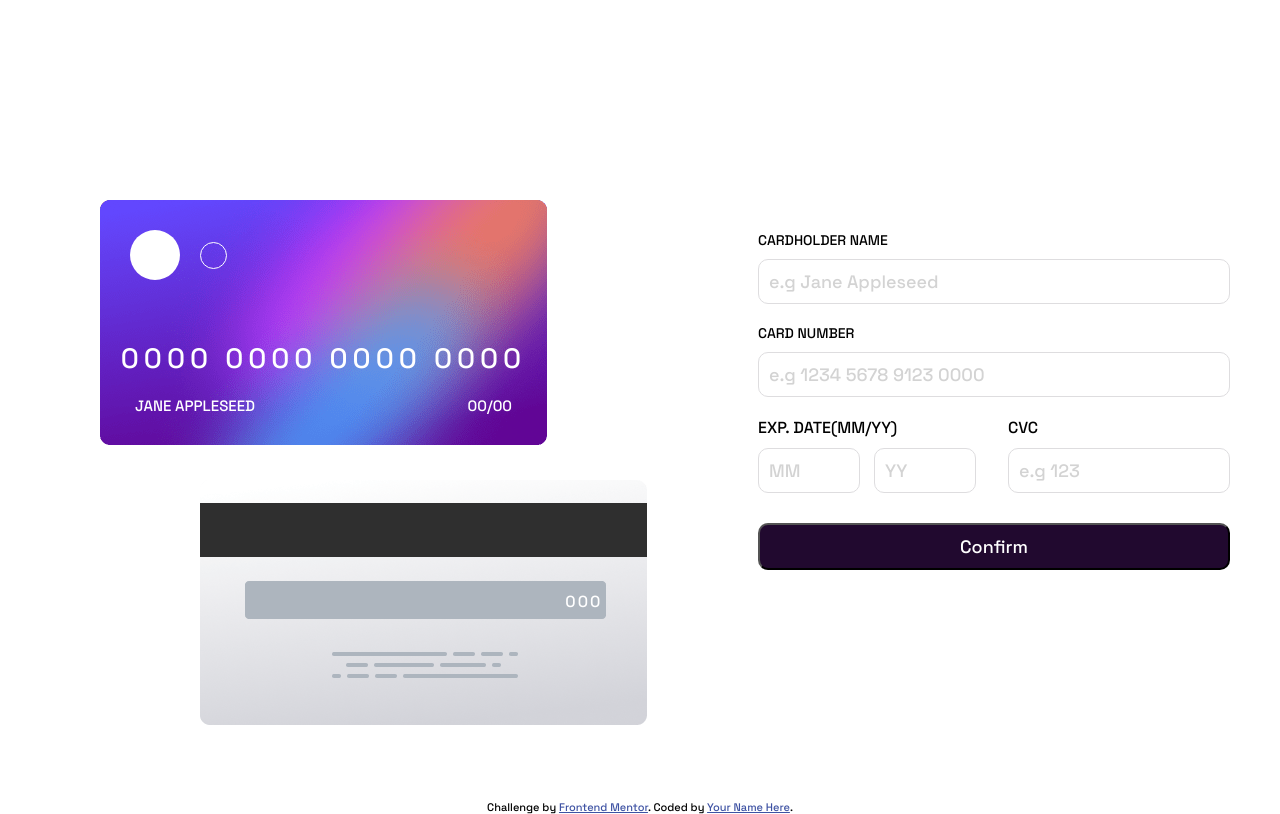
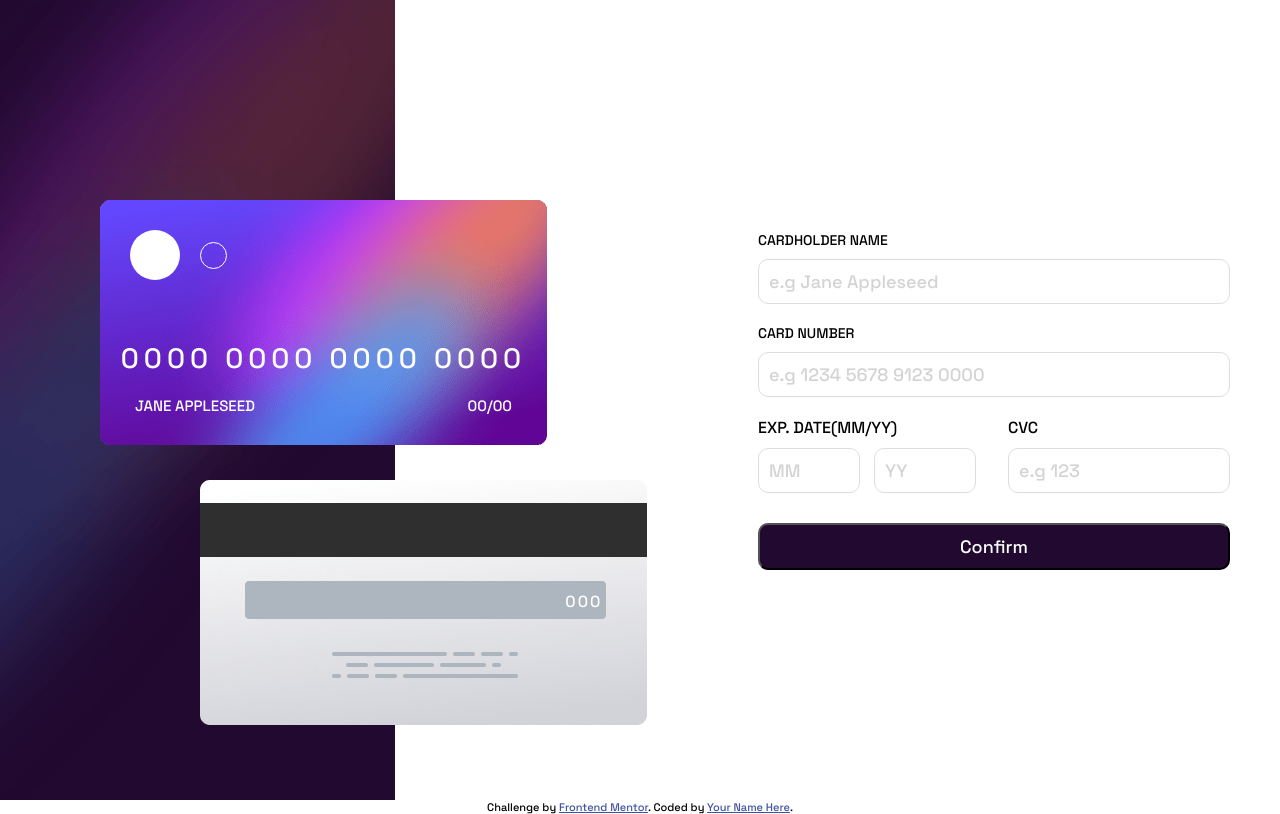
Before and after one commit to magavara02/creditcard, a plain HTML site: page index.html in a window 1280 px wide. Drawn offline with Linux system fonts and the light colour scheme; the site is published under a folder, as on GitHub Pages, so addresses that start at the root find nothing.

Commit message:
Update style.css

```diff
--- a/style.css
+++ b/style.css
@@ -19,7 +19,7 @@ body{
 .left{
     width: 570px;
     height: 100%;
-    background:url('/images/bg-main-desktop.png');
+    background:url('images/bg-main-desktop.png');
     background-repeat: no-repeat;
     background-size: cover;;
 }
```
